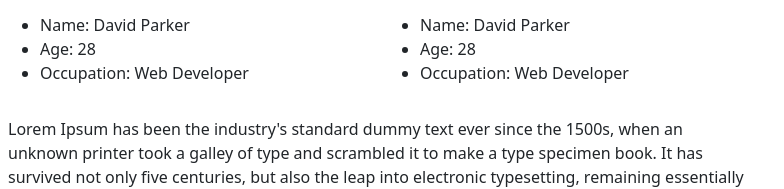
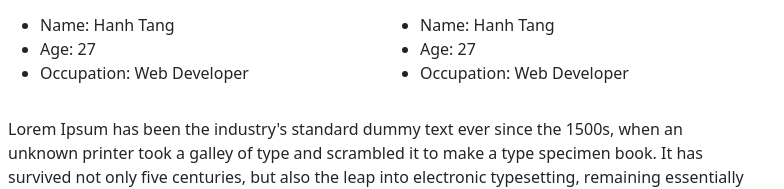
Before and after one commit to hanhtang100196/hanhtang100196.github.io, a plain HTML site: page profile.html in a window 1280 px wide. Shown: the part 1019-1208 px from the top of the page, 454-1238 px from the left. Drawn offline with nearby package versions, Linux system fonts and the light colour scheme.

Commit message:
themhinhanh

```diff
--- a/profile.html
+++ b/profile.html
@@ -68,15 +68,15 @@
                     <div class="row mt-3">
                         <div class="col-md-6">
                             <ul>
-                                <li>Name: David Parker</li>
-                                <li>Age: 28</li>
+                                <li>Name: Hanh Tang</li>
+                                <li>Age: 27</li>
                                 <li>Occupation: Web Developer</li>
                             </ul>
                         </div>
                         <div class="col-md-6">
                             <ul>
-                                <li>Name: David Parker</li>
-                                <li>Age: 28</li>
+                                <li>Name: Hanh Tang</li>
+                                <li>Age: 27</li>
                                 <li>Occupation: Web Developer</li>
                             </ul>
                         </div>
```
